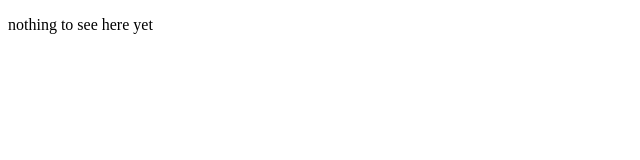
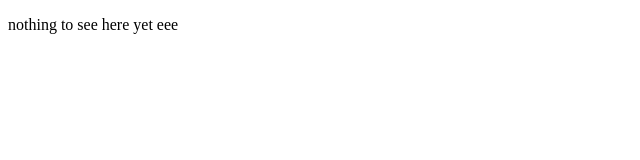
Before and after one commit to Cyril-Xd/dev, a plain HTML site: page index.html in a window 1280 px wide. Shown: the full height of the page, 0-640 px from the left. Drawn offline with Linux system fonts and the light colour scheme.

Commit message:
Update index.html

```diff
--- a/index.html
+++ b/index.html
@@ -6,4 +6,4 @@
 <meta property="og:image" content="https://cyrilxd.dev/CyrilTU.png">
 <meta name="viewport" content="width=device-width, initial-scale=1">
 </head>
-<p>nothing to see here yet</p>
+<p>nothing to see here yet eee</p>
```
